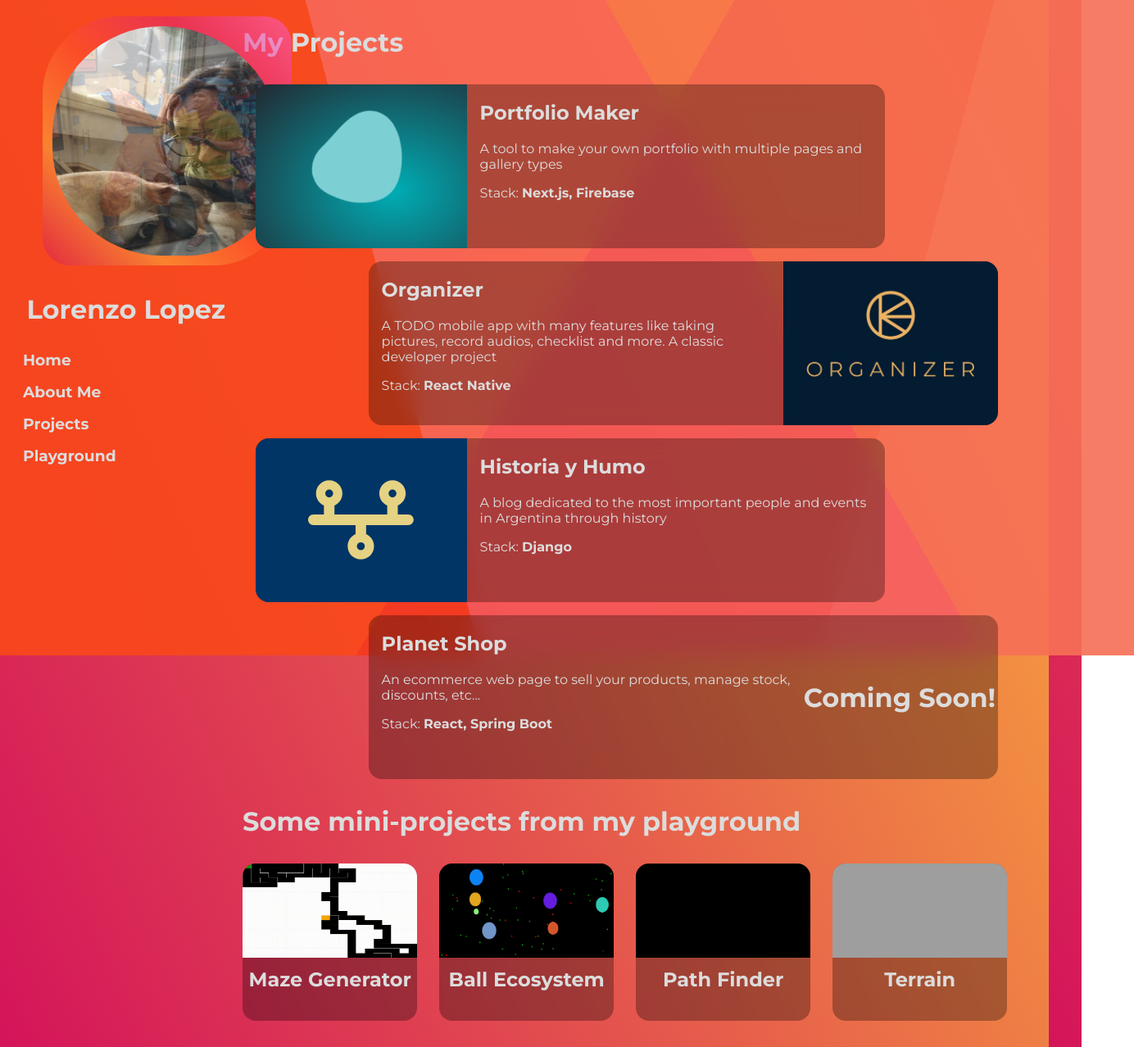
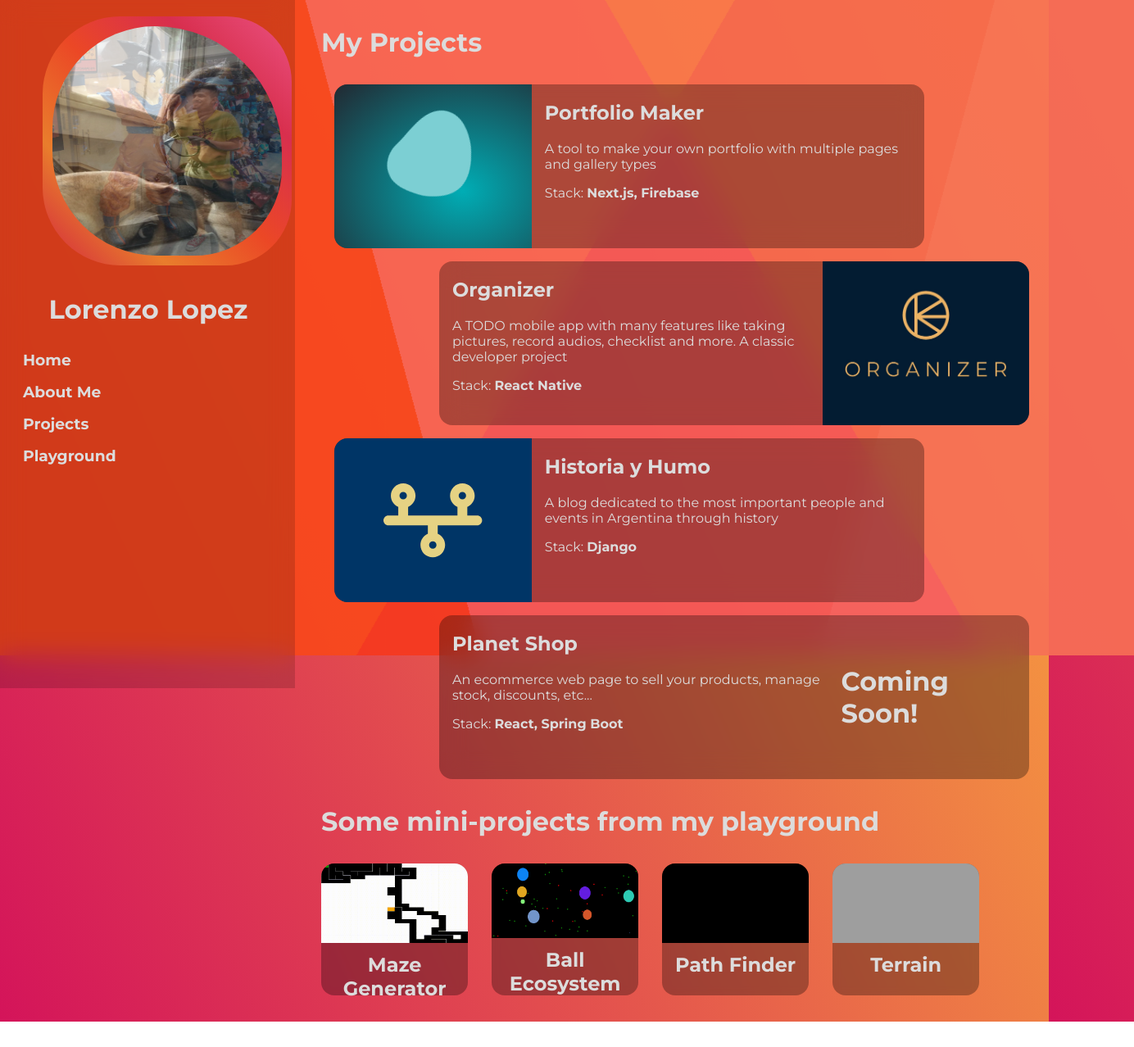
Before and after one commit to lore64210/lorenz-portfolio, a Next.js app: page /en in a window 1280 px wide. Shown: the whole page at 82% size, 1384 px wide, since content can reach past the window. After the commit the page ends 1247 px from the top, so only its background shows below. Built offline with nearby package versions, Linux system fonts and the light colour scheme; grey boxes are pictures that could not be loaded.

Commit message:
changed header background

```diff
--- a/src/components/miniprojects/terrain.js
+++ b/src/components/miniprojects/terrain.js
@@ -75,11 +75,14 @@ export default () => {
     };
 
     return (
+        <>
             <P5Container
                 draw={draw}
                 setup={setup}
                 overrideSetup
                 restart={restart}
             />
+            <div className="mini-project-controls"></div>
+        </>
     );
 };
--- a/src/styles/desktop/_d_globals.scss
+++ b/src/styles/desktop/_d_globals.scss
@@ -18,11 +18,15 @@ a {
     flex-direction: column;
     position: sticky;
     top: 0;
-    height: 90vh;
+    height: 100vh;
     padding: 20px;
     margin-bottom: 20px;
     width: 20vw;
+    background-color: rgba(0, 0, 0, 0.15);
+    backdrop-filter: blur(15px);
+    transition: width 1s ease-in-out;
     &:hover {
+        width: 25vw;
         .header-title {
             animation: shake 1s 2 reverse;
         }
--- a/src/styles/desktop/_d_home.scss
+++ b/src/styles/desktop/_d_home.scss
@@ -1,5 +1,5 @@
 .home {
-    margin-top: 2em;
+    margin: 2em;
 }
 .project-card-container {
     width: 100%;
@@ -101,11 +101,11 @@
     row-gap: 2em;
     margin-top: 2em;
     margin-bottom: 2em;
-    width: 75vw;
+    width: 65vw;
     .playground-project-card {
         position: relative;
-        width: calc(25vw * 3 / 4.5);
-        height: calc(25vw * 3 / 5);
+        width: calc(21vw * 3 / 4.5);
+        height: calc(21vw * 3 / 5);
         .playground-project-card-floating {
             //background-color: rgba(255, 255, 255, 0.1);
             background-color: rgba(0, 0, 0, 0.3);
--- a/src/styles/desktop/_d_project.scss
+++ b/src/styles/desktop/_d_project.scss
@@ -19,3 +19,6 @@
     justify-content: center;
     margin-bottom: 2em;
 }
+
+.mini-projects-controls {
+}
```
Lines whose indentation alone changed are shown as unchanged.
